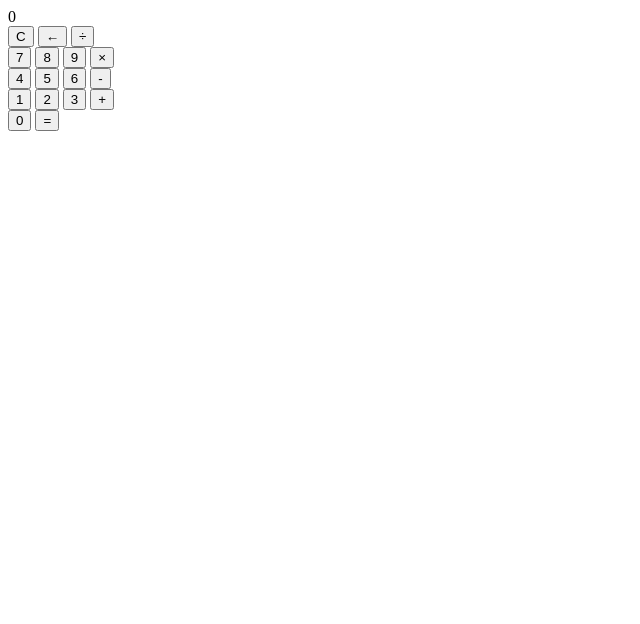
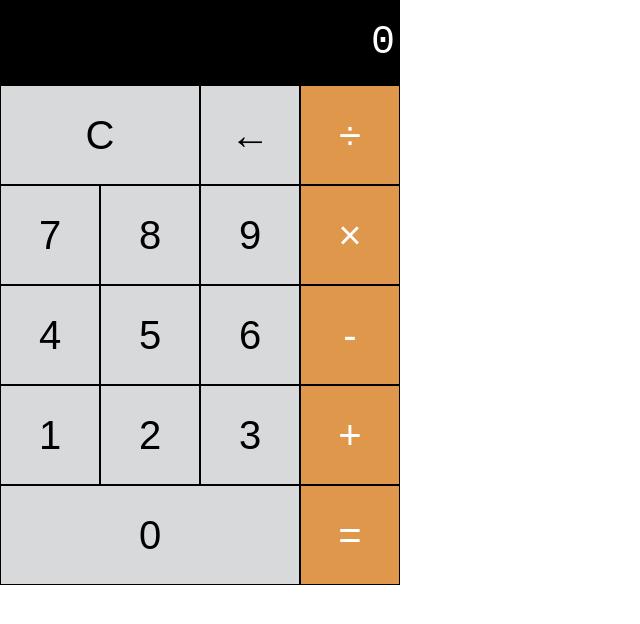
Before and after one commit to SarahKatherineFrancis/js-calculator, a plain HTML site: page index.html in a window 1280 px wide. Shown: the whole page, without its empty margins (0-640 px from the left). Drawn offline with Linux system fonts and the light colour scheme.

Commit message:
added css for calculator

```diff
--- a/index.html
+++ b/index.html
@@ -5,6 +5,7 @@
   <meta http-equiv="X-UA-Compatible" content="IE=edge">
   <meta name="viewport" content="width=device-width, initial-scale=1.0">
   <title>Calculator</title>
+  <link rel="stylesheet" href="styles/style.css">
 </head>
 <body>
   <div class="cal">
--- /dev/null
+++ b/styles/style.css
@@ -0,0 +1,61 @@
+body {
+  padding: 0;
+  margin: 0;
+}
+
+.cal {
+  width: 400px;
+  background-color: black;
+  color: white;
+}
+
+.screen {
+  text-align: right;
+  font-family: 'Courier New', Courier, monospace;
+  padding: 20px 5px;
+  font-size: 40px;
+}
+
+.cal-button {
+  font-size: 40px;
+  background-color: #d8d9db;
+  width: 25%;
+  height: 100px;
+  cursor: pointer;
+  border: 1px solid black;
+}
+
+.cal-button:hover {
+  background-color: #ebebeb;
+}
+
+.cal-button:active {
+  background-color: #bbbcbe;
+}
+
+.double {
+  width: 50%;
+}
+
+.triple {
+  width: 75%;
+}
+
+.cal-button:last-child {
+  background-color: #df974c;
+  color: white;
+}
+
+.cal-button:last-child:hover {
+  background-color: #dfb07e;
+}
+
+.cal-button:last-child:active {
+  background-color: #dd8d37;
+}
+
+.cal-button-row {
+  display: flex;
+  align-content: stretch;
+  justify-content: space-between;
+}
```
